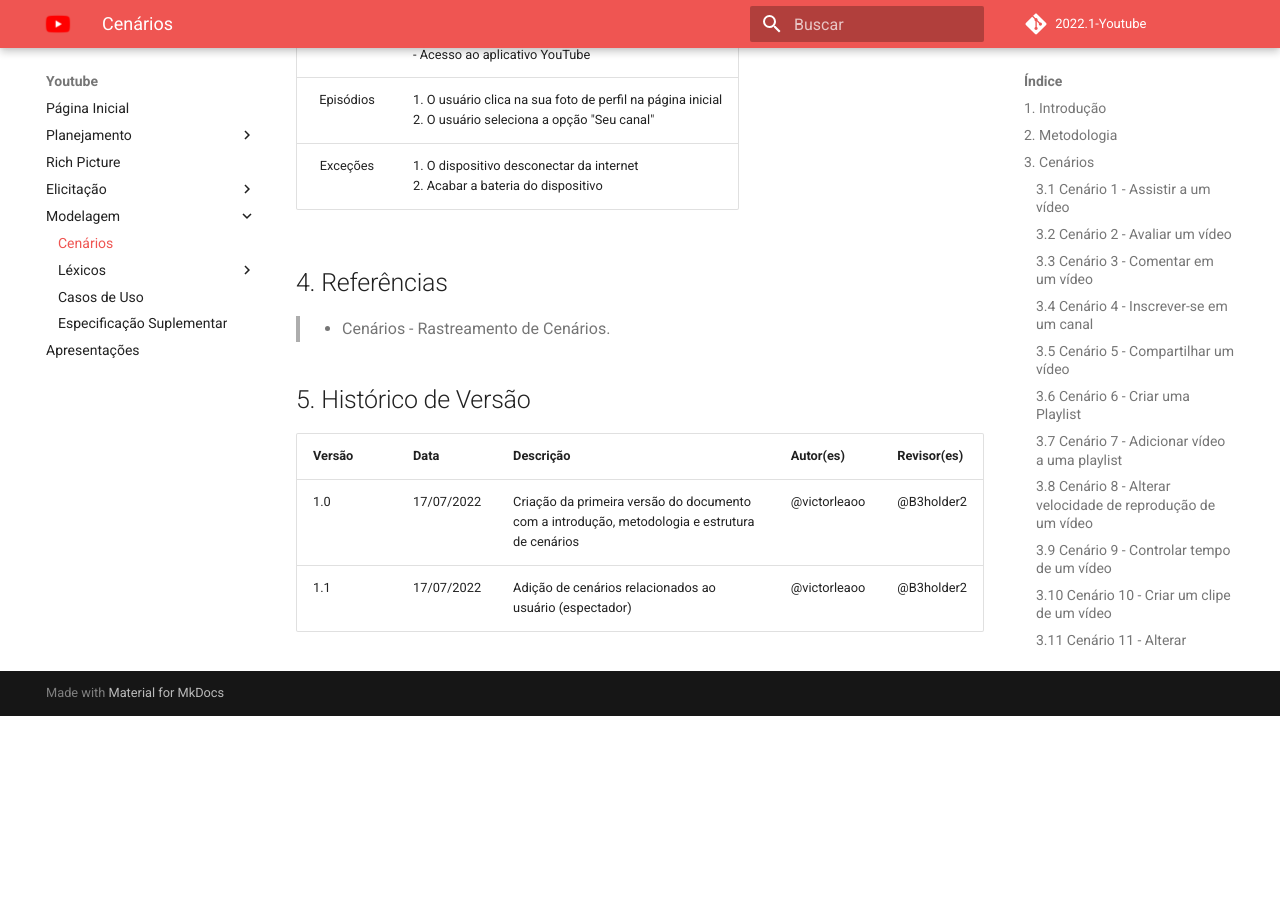
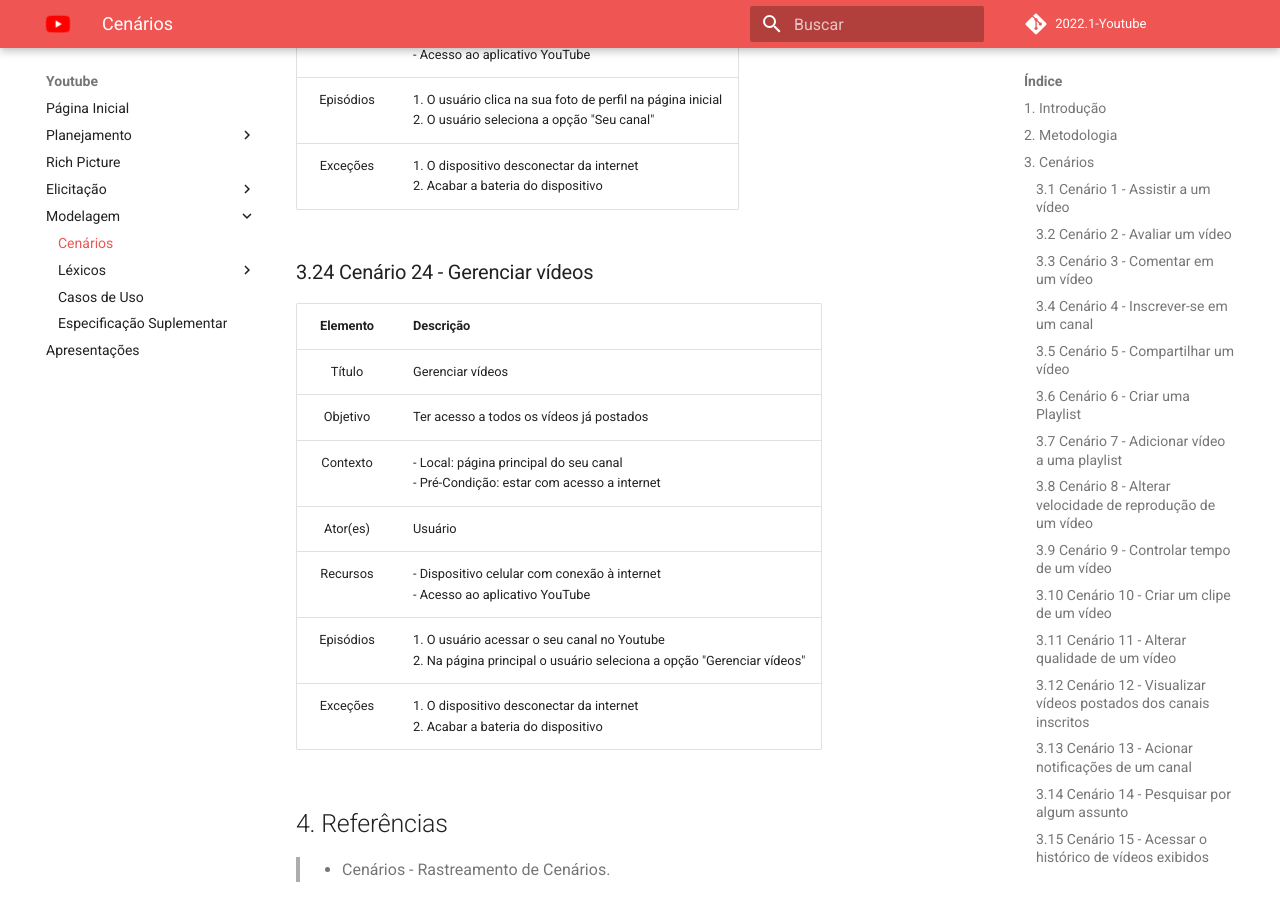
Before and after one commit to Requisitos-de-Software/2022.1-Youtube, an MkDocs documentation site: the page built from docs/modelagem/cenarios.md, in a window 1280 px wide and 900 px high, scrolled down 13740 px. Built offline with MkDocs 1.6.1 and Material for MkDocs 9.7.7, drawn with Linux system fonts in a browser that asks for light colours; comment, search, counter and statistics services are not loaded; before the commit the page ends 14456 px from its top, so only the background shows below that.

Commit message:
Adicionando Cenário 24 - Gerenciar vídeos
Adicionando Cenário 24 - Gerenciar vídeos pelo aplicativo de celular

```diff
--- a/docs/modelagem/cenarios.md
+++ b/docs/modelagem/cenarios.md
@@ -271,6 +271,17 @@ Após a listagem dos cenários identificados pela equipe, eles foram detalhados
 | Episódios| 1. O usuário clica na sua foto de perfil na página inicial<br/>2. O usuário seleciona a opção "Seu canal" |
 | Exceções | 1. O dispositivo desconectar da internet<br/>2. Acabar a bateria do dispositivo |
 
+### 3.24 Cenário 24 - Gerenciar vídeos
+| Elemento | Descrição |
+| :------: | :-------- |
+| Título   | Gerenciar vídeos |
+| Objetivo | Ter acesso a todos os vídeos já postados |
+| Contexto | - Local: página principal do seu canal<br/>- Pré-Condição: estar com acesso a internet |
+| Ator(es) | Usuário |
+| Recursos | - Dispositivo celular com conexão à internet<br/>- Acesso ao aplicativo YouTube |
+| Episódios| 1. O usuário acessar o seu canal no Youtube<br/>2. Na página principal o usuário seleciona a opção "Gerenciar vídeos" |
+| Exceções | 1. O dispositivo desconectar da internet<br/>2. Acabar a bateria do dispositivo |
+
 ## 4. Referências
 
 > - Cenários - Rastreamento de Cenários.
```
